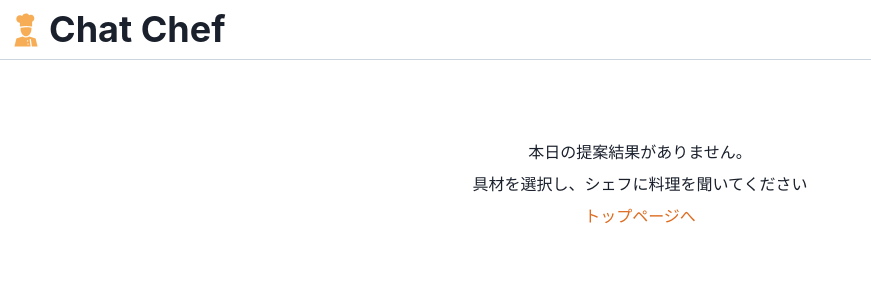
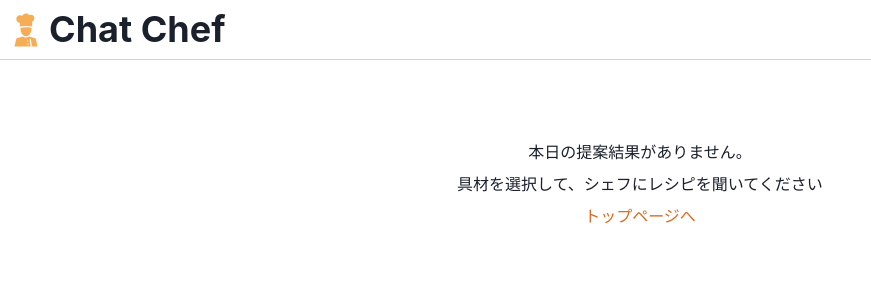
Before and after one commit to shuuuu10-01/chat-chef, a React (Vite) app: page /suggest in a window 1280 px wide. Shown: the top 300 px of the page, without its empty margins (0-871 px from the left). Built offline with nearby package versions, Linux system fonts and the light colour scheme; no server answers; the database is empty; sample sign-in values are in the browser's storage.

Commit message:
fix: レシピが0件の場合の文言修正

```diff
--- a/src/pages/Suggest/index.tsx
+++ b/src/pages/Suggest/index.tsx
@@ -77,7 +77,7 @@ const Suggest: FC = () => {
       {contents.length === 0 && !refreshFlag && (
         <Flex flexDirection='column' alignItems='center' justifyContent='center' mt='20' gap='2'>
           <Text>本日の提案結果がありません。</Text>
-          <Text>具材を選択し、シェフに料理を聞いてください</Text>
+          <Text>具材を選択して、シェフにレシピを聞いてください</Text>
           <ChakraLink as={Link} to='/' color='orange.500'>
             トップページへ
           </ChakraLink>
```
